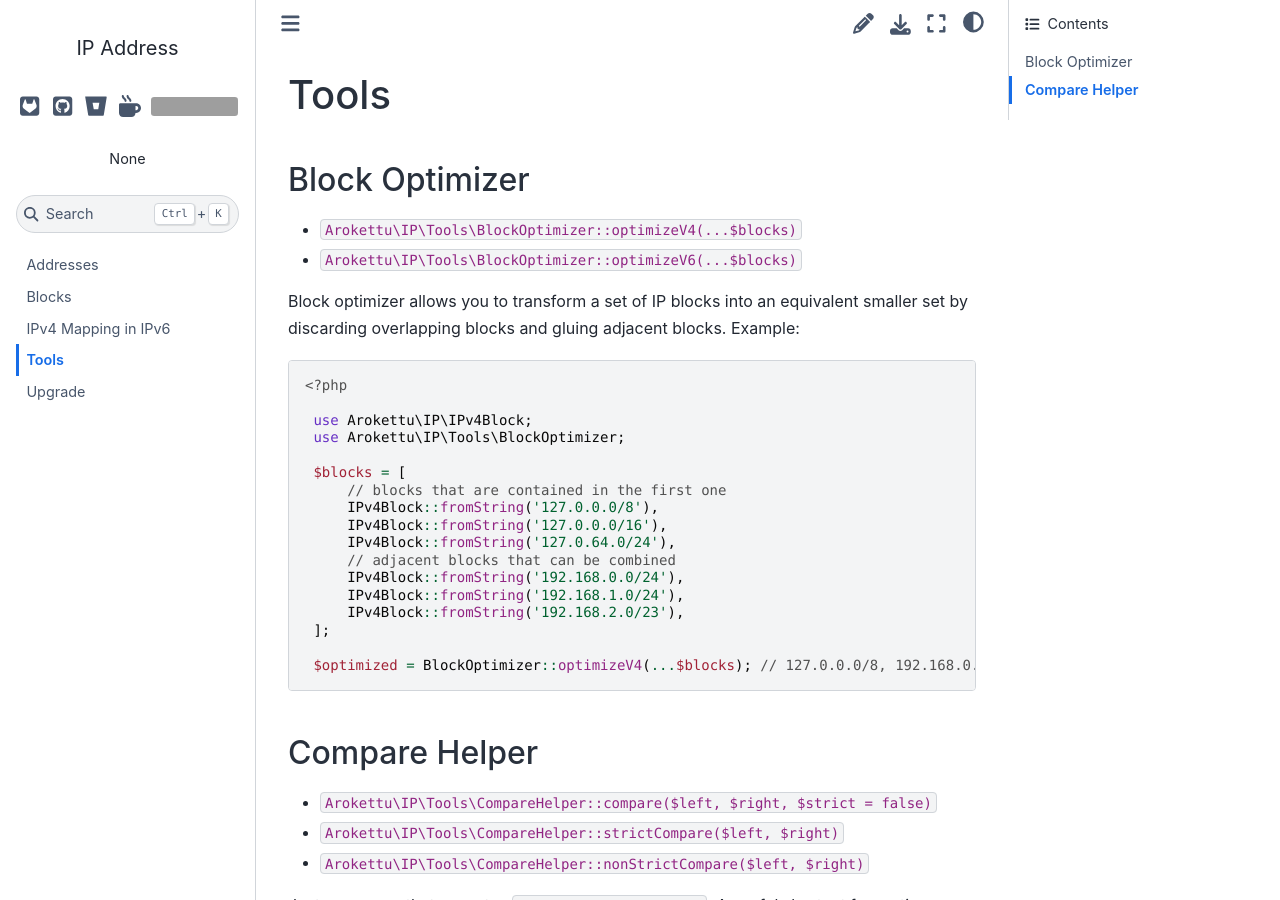
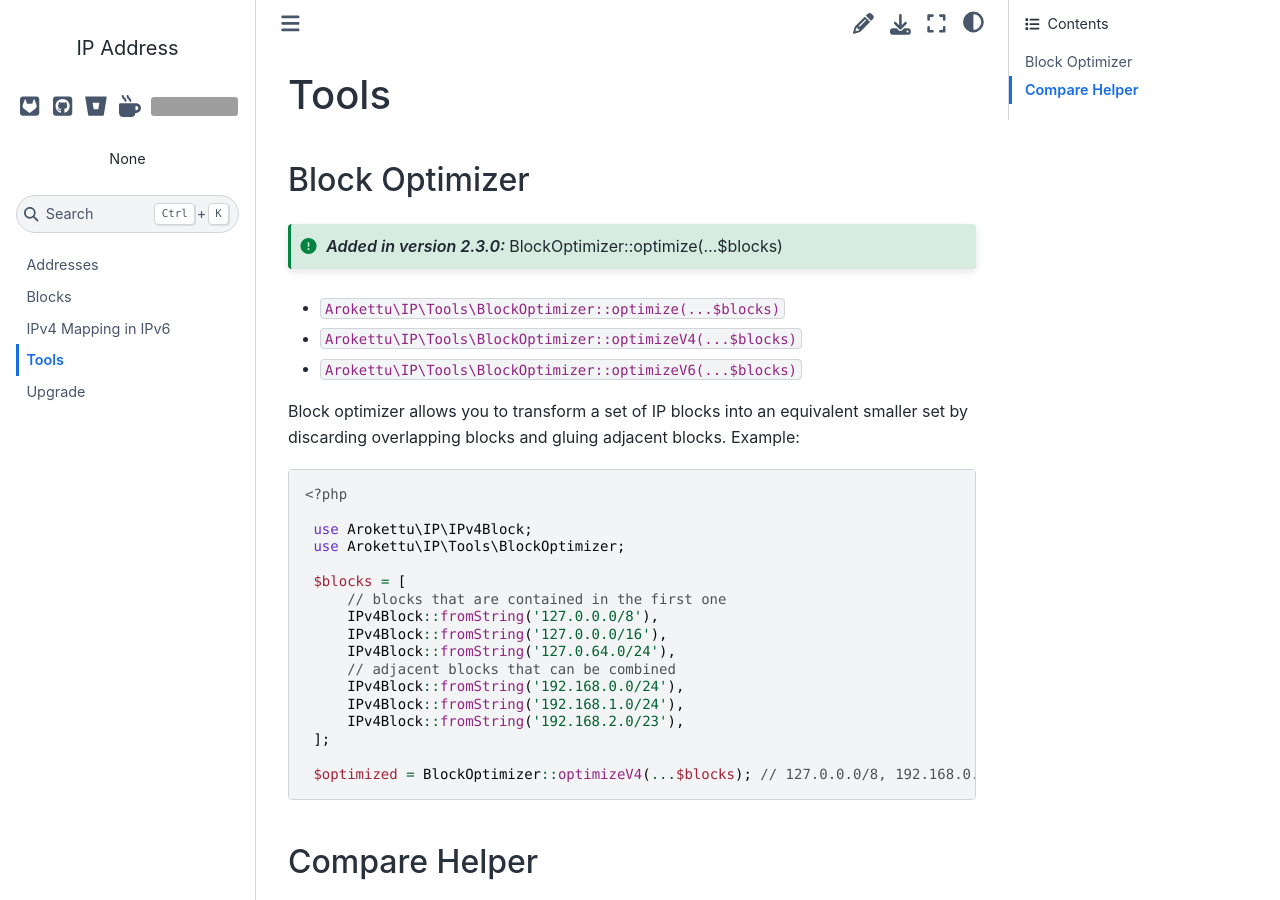
Before and after one commit to arokettu/php-ip-address, a Sphinx documentation site: the page built from docs/tools.rst, in a window 1280 px wide and 900 px high. Built offline with Sphinx 7.4.7 and the Sphinx Book theme 1.1.4, drawn with Linux system fonts in a browser that asks for light colours; grey boxes are pictures that could not be loaded.

Commit message:
Document optimize()

```diff
--- a/docs/tools.rst
+++ b/docs/tools.rst
@@ -6,6 +6,9 @@ Tools
 Block Optimizer
 ===============
 
+.. versionadded:: 2.3.0 BlockOptimizer::optimize(...$blocks)
+
+* ``Arokettu\IP\Tools\BlockOptimizer::optimize(...$blocks)``
 * ``Arokettu\IP\Tools\BlockOptimizer::optimizeV4(...$blocks)``
 * ``Arokettu\IP\Tools\BlockOptimizer::optimizeV6(...$blocks)``
 
```
